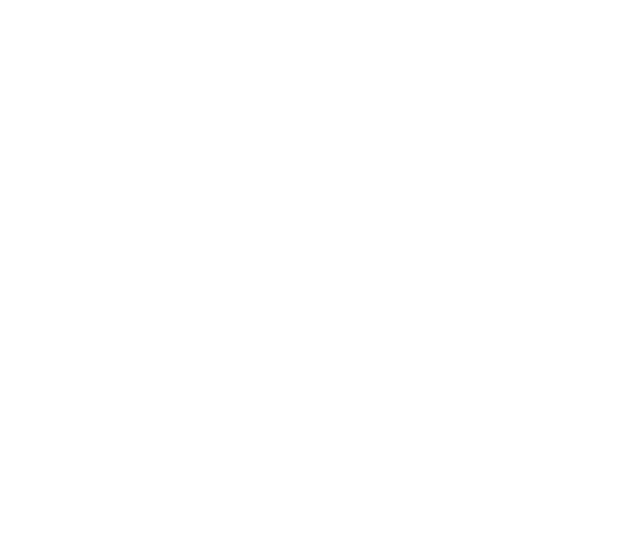
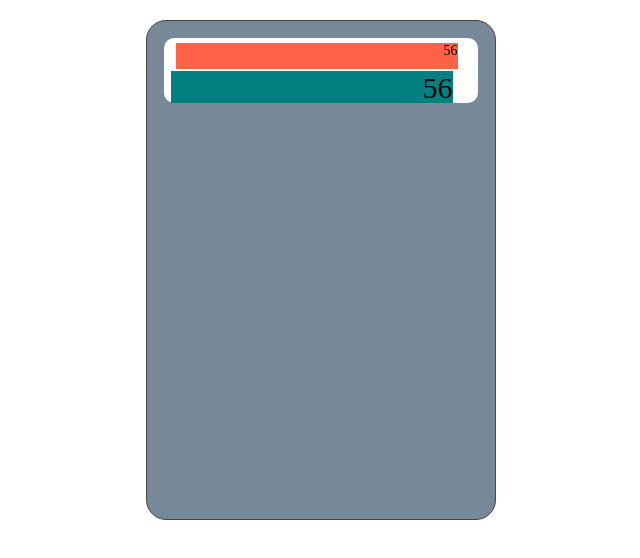
Before and after one commit to tylerdojcak/calculator, a plain HTML site: page index.html in a window 1280 px wide. Shown: the whole page, without its empty margins (319-959 px from the left). Drawn offline with Linux system fonts and the light colour scheme.

Commit message:
calculator body and display area

```diff
--- a/index.html
+++ b/index.html
@@ -4,9 +4,17 @@
     <meta charset="UTF-8">
     <meta http-equiv="X-UA-Compatible" content="IE=edge">
     <meta name="viewport" content="width=device-width, initial-scale=1.0">
-    <title>Document</title>
+    <link rel="stylesheet" href="styles.css">
+    <title>Calculator</title>
 </head>
 <body>
-
+    <div id="calculator">
+        <div id="display-container">
+            <div id="history">56</div>
+            <div id="result">56</div>
+        </div>
+        <div id="keyboard"></div>
+    </div>
+    <script src="app.js"></script>
 </body>
 </html>
--- a/styles.css
+++ b/styles.css
@@ -0,0 +1,53 @@
+/*Paul Irish reset: https://www.paulirish.com/2012/box-sizing-border-box-ftw/ */
+html {
+    box-sizing: border-box;
+    font-size: 10px;
+}
+
+*, *::before, *::after {
+    margin: 0;
+    padding: 0;
+    box-sizing: inherit;
+}
+
+#calculator {
+    background-color: lightslategrey;
+    border: solid 1px rgb(70, 70, 70);
+    border-radius: 20px;
+    width: 350px;
+    height: 500px;
+    margin: 20px auto 0 auto;
+}
+
+#display-container {
+    background-color: white;
+    border-radius: 10px;
+    width: 90%;
+    height: 13%;
+    margin: 5% auto 0 auto;
+    position: relative;
+}
+
+#history {
+    background-color: tomato;
+    width: 90%;
+    height: 40%;
+    margin: 0 auto 0 auto;
+    text-align: right;
+    position: absolute;
+    top: 5px;
+    right: 20px;
+    font-size: 1.4rem;
+}
+
+#result {
+    background-color: teal;
+    width: 90%;
+    height: 50%;
+    margin: 0 auto 0 auto;
+    text-align: right;
+    font-size: 3rem;
+    position: absolute;
+    bottom: 0;
+    right: 25px;
+}
```
